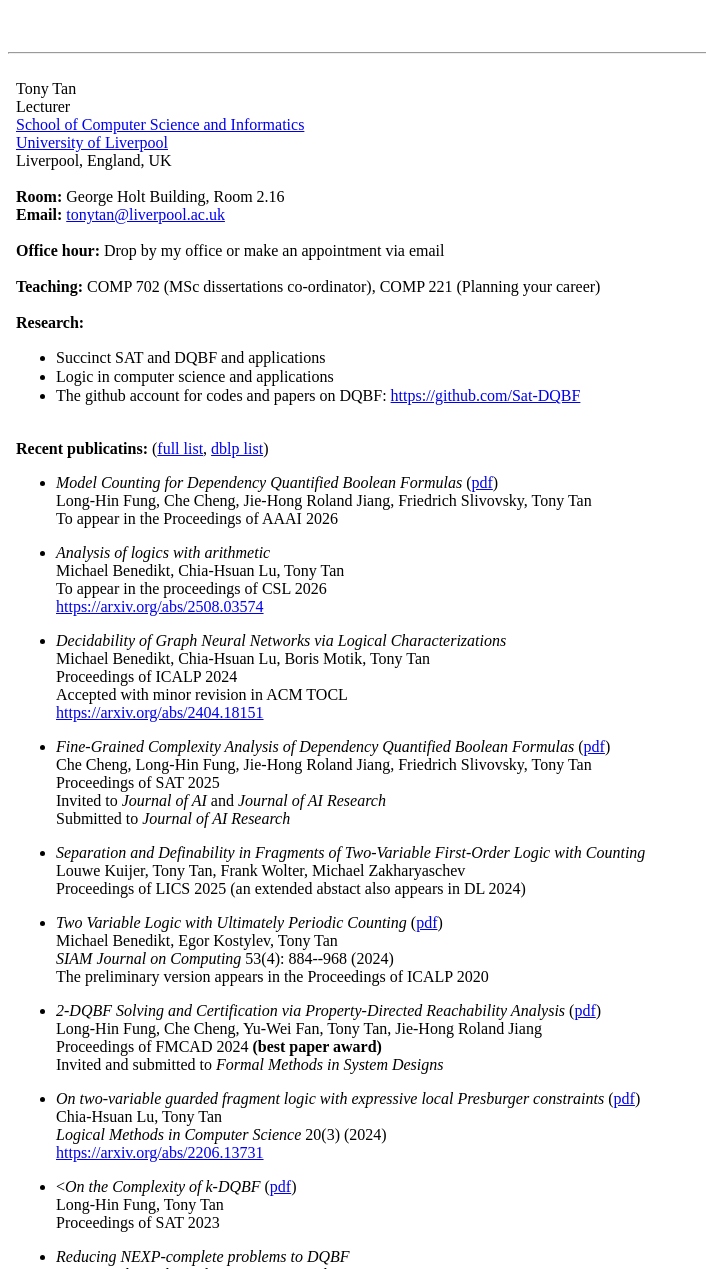
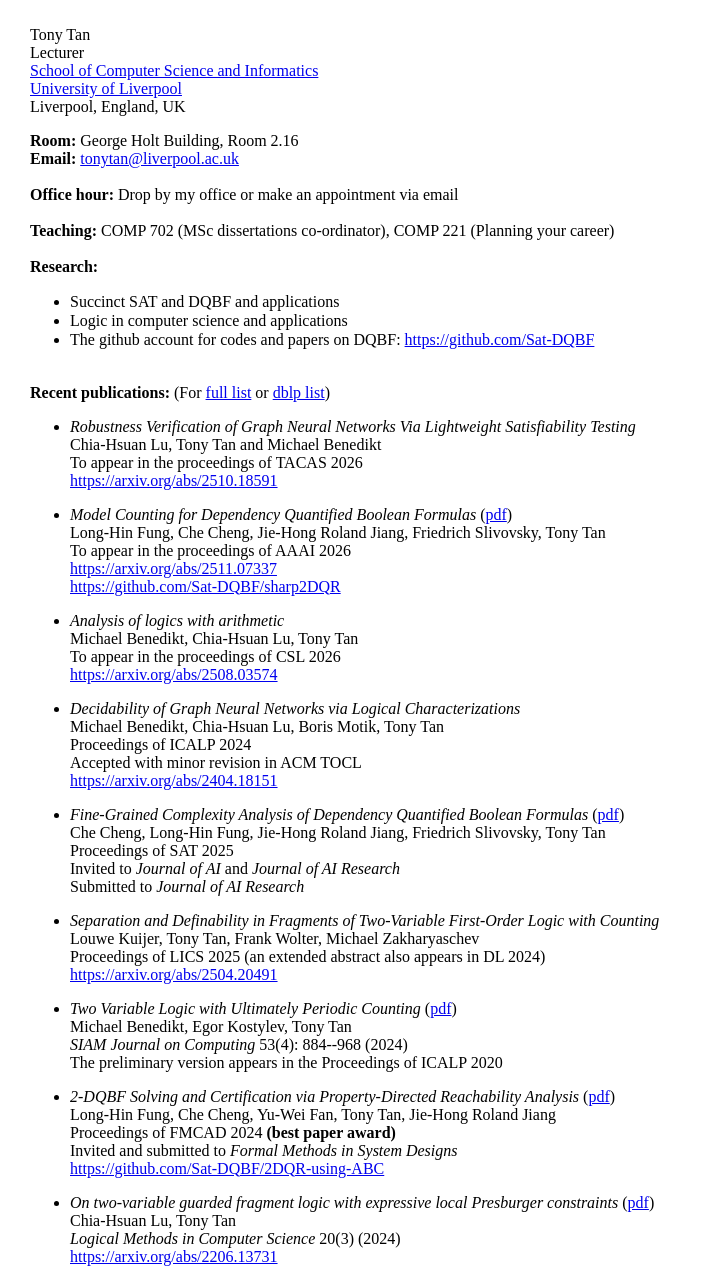
Before and after one commit to ptonytan/ptonytan.github.io, a plain HTML site: page index.html in a window 1280 px wide. Shown: the top 1269 px of the page, without its empty margins (0-706 px from the left). Drawn offline with Linux system fonts and the light colour scheme.

Commit message:
Enhance index.html with styles and content updates
Added styling for body and list markers. Updated content for teaching and research sections. Fixed formatting issues and improved structure.

```diff
--- a/index.html
+++ b/index.html
@@ -1,6 +1,16 @@
 <!DOCTYPE html>
 <html>
 <head>
+<style>
+    body {
+      margin-left: 30px;}
+	  li::marker {
+    color: #000000; /* Sets bullet to solid black */
+    font-weight: bold; /* Makes it appear thicker/darker */
+  }
+
+
+</style>
 <meta charset="utf-8" />
 <title> Tony Tan's webpage</title>
 </head>
@@ -8,21 +18,14 @@
 <body>
 
 <br>
-</br>
 
-<HR>
-<br>
-
-<TABLE CELLPADDING=0 CELLSPACING=0>
-<TD>&nbsp;&nbsp;</TD>
-
-<TD>Tony Tan
+Tony Tan
 <br>Lecturer
 <br><a href="https://www.csc.liv.ac.uk/" target ="blank">School of Computer Science and Informatics</a>
 <br><a href="http://www.liverpool.ac.uk" target ="blank">University of Liverpool</a>
 <br>Liverpool, England, UK
 
-<br><br>
+<p></p>
 
 <b>Room:</b> George Holt Building, Room 2.16
 <br>
@@ -30,57 +33,39 @@
 <br></br>
 <b>Office hour:</b> Drop by my office or make an appointment via email
 
-</TD>
-</TABLE>
+<br><br>
 
-<br>
+<b>Teaching:</b> COMP 702 (MSc dissertations co-ordinator), COMP 221 (Planning your career)
 
-<TABLE CELLPADDING=0 CELLSPACING=0>
-	<TD>
-	&nbsp;&nbsp;
-	</TD>
+<br><br>
 
-	<td>
-	<b>Teaching:</b> COMP 702 (MSc dissertations co-ordinator), COMP 221 (Planning your career)
-	</td>
-</TABLE>
-
-	<br>
-
-<TABLE CELLPADDING=0 CELLSPACING=0>
-	<TD>
-	&nbsp;&nbsp;
-	</TD>
-
-	<TD>
 <b>Research:</b>
 <ul style="line-height:1.2;">
 <li>Succinct SAT and DQBF and applications</li>
 <li>Logic in computer science and applications</li>
 <li>The github account for codes and papers on DQBF: <a href="https://github.com/Sat-DQBF">https://github.com/Sat-DQBF</a></li>
 </ul>
-			</TD>
-</TABLE>
-
 
 <br>
 
+<b>Recent publications:</b>
+(For <a href="./research/research.html">full list</a> or <a href="https://dblp.org/pid/69/159.html">dblp list</a>)
 
-<TABLE CELLPADDING=0 CELLSPACING=0>
-
-	<TD>
-	&nbsp;&nbsp;
-	</TD>
+<ul><li>
+<i>Robustness Verification of Graph Neural Networks Via Lightweight Satisfiability Testing</i>
+<br>Chia-Hsuan Lu, Tony Tan and Michael Benedikt
+<br>To appear in the proceedings of TACAS 2026
+<br><a href="https://arxiv.org/abs/2510.18591">https://arxiv.org/abs/2510.18591</a>
+</li></ul>
 
 
-	<TD>
-	<b>Recent publicatins:</b>
-	(<a href="./research/research.html">full list</a>, <a href="https://dblp.org/pid/69/159.html">dblp list</a>)
-
-<ul><li><i>Model Counting for Dependency Quantified Boolean Formulas</i>
+<ul><li>
+<i>Model Counting for Dependency Quantified Boolean Formulas</i>
 (<a href="2026-sharp-2dqbf.pdf">pdf</a>)
 <br>Long-Hin Fung, Che Cheng, Jie-Hong Roland Jiang, Friedrich Slivovsky, Tony Tan
-<br>To appear in the Proceedings of AAAI 2026
+<br>To appear in the proceedings of AAAI 2026
+<br><a href="https://arxiv.org/abs/2511.07337">https://arxiv.org/abs/2511.07337</a>
+<br><a href="https://github.com/Sat-DQBF/sharp2DQR">https://github.com/Sat-DQBF/sharp2DQR</a>
 </li></ul>
 
 <ul><li>
@@ -110,7 +95,8 @@
 <ul><li>
 <i>Separation and Definability in Fragments of Two-Variable First-Order Logic with Counting</i>
 <br>Louwe Kuijer, Tony Tan, Frank Wolter, Michael Zakharyaschev
-<br>Proceedings of LICS 2025 (an extended abstact also appears in DL 2024)
+<br>Proceedings of LICS 2025 (an extended abstract also appears in DL 2024)
+<br><a href="https://arxiv.org/abs/2504.20491">https://arxiv.org/abs/2504.20491</a>
 </li></ul>
 
 <ul><li>
@@ -125,7 +111,9 @@
 (<a href="2024-solving-2dqbf.pdf">pdf</a>)
 <br>Long-Hin Fung, Che Cheng, Yu-Wei Fan, Tony Tan, Jie-Hong Roland Jiang
 <br>Proceedings of FMCAD 2024 <b>(best paper award)</b>
-<br>Invited and submitted to <i>Formal Methods in System Designs</i></li></ul>
+<br>Invited and submitted to <i>Formal Methods in System Designs</i>
+<br><a href="https://github.com/Sat-DQBF/2DQR-using-ABC">https://github.com/Sat-DQBF/2DQR-using-ABC</a>
+</li></ul>
 
 <ul><li><i>On two-variable guarded fragment logic with expressive local Presburger constraints</i>
 (<a href="2024-gen-sat-gp2.pdf">pdf</a>)
@@ -134,7 +122,7 @@
 <br><a href="https://arxiv.org/abs/2206.13731">https://arxiv.org/abs/2206.13731</a>
 </li></ul>
 
-<ul><li><<i>On the Complexity of k-DQBF</i>
+<ul><li><i>On the Complexity of k-DQBF</i>
 (<a href="2023-k-dqbf.pdf">pdf</a>)
 <br>Long-Hin Fung, Tony Tan
 <br>Proceedings of SAT 2023
@@ -173,13 +161,7 @@
 <br><i>Acta Informatica</i> 58(1): 35-56 (2021)
 </li></ul>
 
-</TD>
-</TABLE>
-
-
 <br>
-<HR>
-
-
-
+(End of page)
+</body>
 </html>
```
Lines whose indentation alone changed are shown as unchanged.
